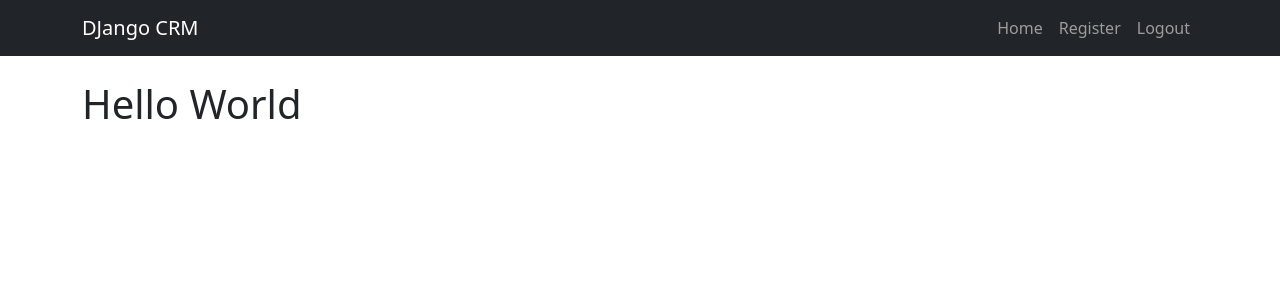
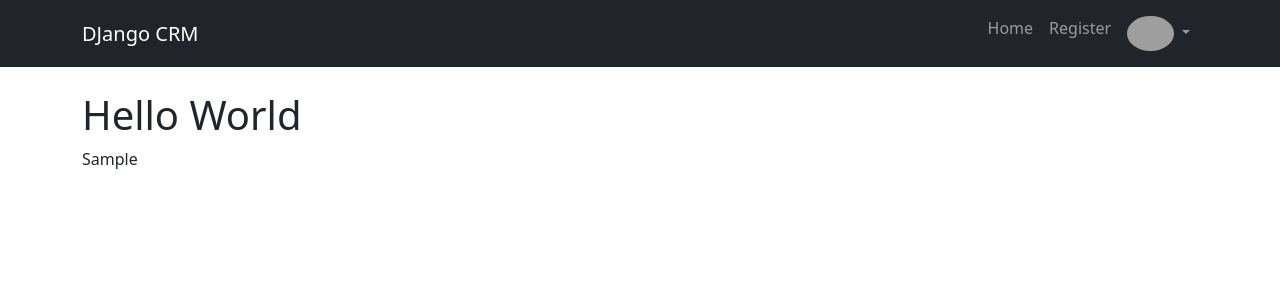
Before and after one commit to bdelgado1994/cms_django, a Django app: page / in a window 1280 px wide. Shown: the top 300 px of the page. Run offline with Django 4.2, Linux system fonts and the light colour scheme; the visitor is signed in with stand-in values (Sample User, id 1); some libraries are stand-ins or nearby versions; grey boxes are pictures that could not be loaded.

Commit message:
avatar Added

```diff
--- a/website/templates/pages/home.html
+++ b/website/templates/pages/home.html
@@ -1,5 +1,6 @@
 {% extends 'layouts.html' %} {% block content %} {% if user.is_authenticated %}
 <h1>Hello World</h1>
+{{ user.first_name }}
 {% else %}
 <div class="col-md-6 offset-md-3">
   <h1>Login</h1>
--- a/website/templates/partials/navbar.html
+++ b/website/templates/partials/navbar.html
@@ -19,14 +19,23 @@
           <a class="nav-link" href="{% url 'home' %}">Login</a>
         </li>
         {% else %}
+
         <li class="nav-item">
           <a class="nav-link" href="{% url 'home' %}">Home</a>
         </li>
         <li class="nav-item">
           <a class="nav-link" href="{% url 'register' %}">Register</a>
         </li>
-        <li class="nav-item">
-          <a class="nav-link" href="{% url 'logout' %}">Logout</a>
+        <li class="nav-item dropdown">
+          <a class="nav-link dropdown-toggle" href="#" id="navbarDropdown" role="button" data-bs-toggle="dropdown" aria-expanded="false">
+            <img src="https://mdbcdn.b-cdn.net/img/new/avatars/2.webp" class="rounded-circle"
+            height="35" alt="Avatar" loading="lazy" />
+          </a>
+          <ul class="dropdown-menu" aria-labelledby="navbarDropdown">
+            <li class="text-center">Hello {{user.first_name}}</li>
+            <li><hr class="dropdown-divider"></li>
+            <li><a class="dropdown-item" href="{% url 'logout' %}">Logout</a></li>
+          </ul>
         </li>
         {% endif %}
       </ul>
```
